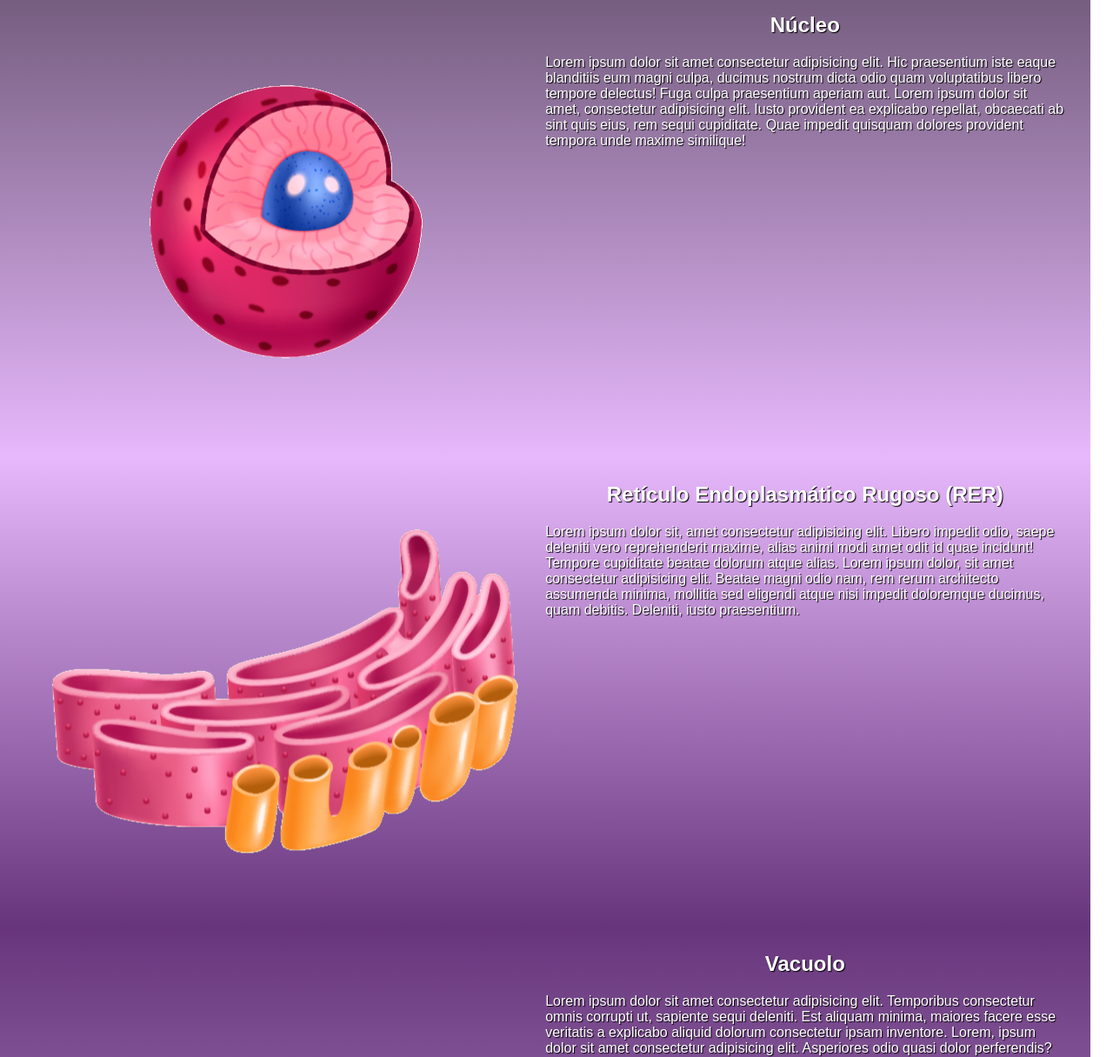
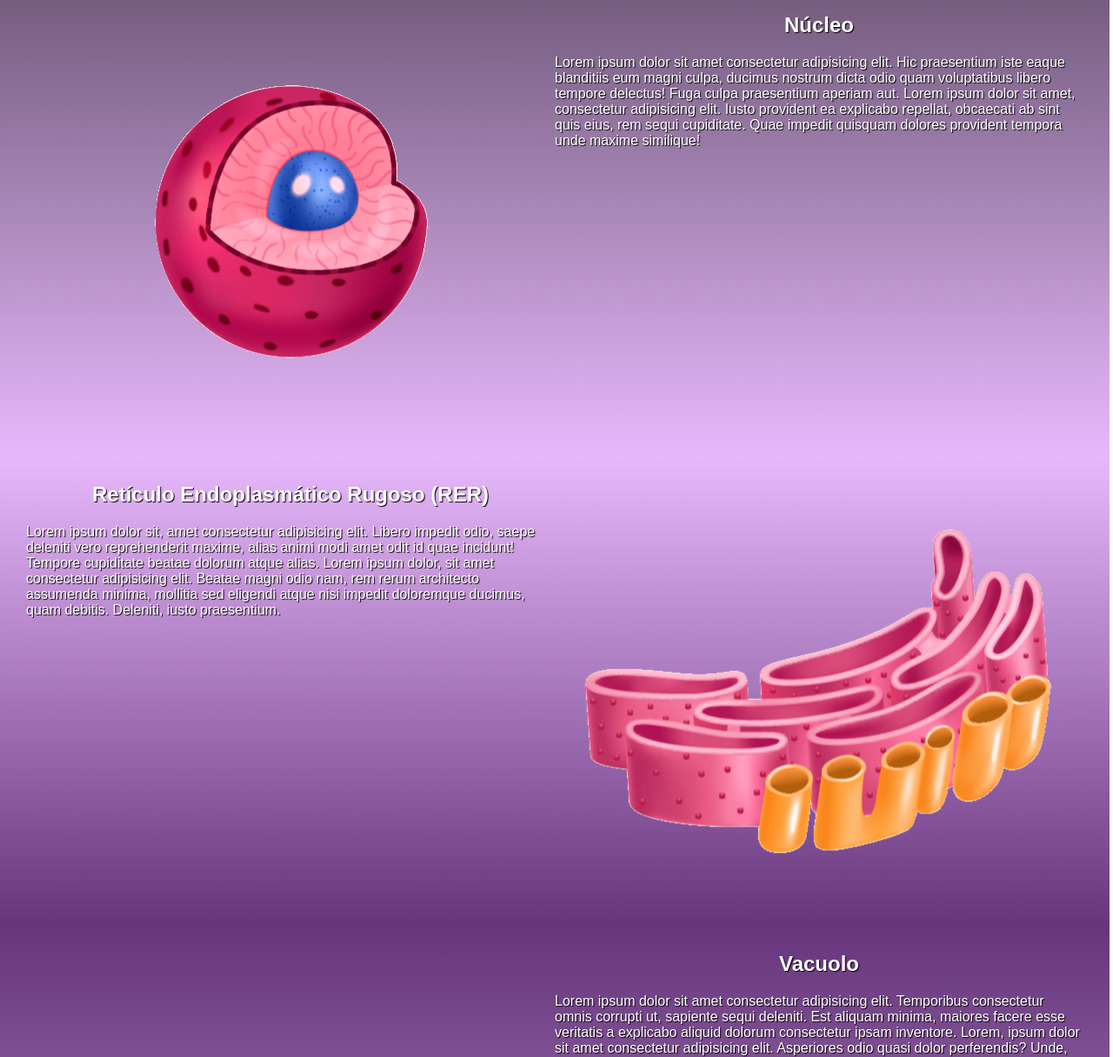
Before and after one commit to colacco/projeto-cell, a plain HTML site: page index.html in a window 1280 px wide. Shown: the part 592-1808 px from the top of the page at 87% size. Drawn offline with Linux system fonts and the light colour scheme.

Commit message:
animação

```diff
--- a/components/styles/media.css
+++ b/components/styles/media.css
@@ -2,12 +2,13 @@
 
     section{
         height: 60vh;
+        width: 95vw;
     }
 
     section > div.img{
         display: flex;
         float: left;
-        width: 50%;
+        /*width: 50%;*/
         height: 100%;
 
     }
@@ -18,4 +19,35 @@
         float: right;
         width: 50%;
     }
+
+
+    section > div.img1{
+        display: flex;
+        float: left;
+        width: 50%;
+        height: 100%;
+
+    }
+
+    section > div.content1{
+        display: flex;
+        flex-direction: column;
+        float: right;
+        width: 50%;
+    }
+
+    section > div.img2{
+        display: flex;
+        float: right;
+        width: 50%;
+        height: 100%;
+
+    }
+
+    section > div.content2{
+        display: flex;
+        flex-direction: column;
+        float: left;
+        width: 50%;
+    }
 }
--- a/components/styles/style.css
+++ b/components/styles/style.css
@@ -15,6 +15,27 @@ Grandes Telas: Acima de 1200px
     font-family: Arial, Helvetica, sans-serif;
     color:white;
 }
+
+@keyframes animation1{
+    from{
+        transform: translateX(-386px);
+    }
+
+    to{
+        transform: translate(0px);
+    }
+}
+
+@keyframes animation2{
+    from{
+        transform: translateX(386px);
+    }
+
+    to{
+        transform: translate(0px);
+    }
+}
+
 
 :root{
     --cor1: #D06CFC;
@@ -56,9 +77,18 @@ section > div > p.text{
     text-shadow: 1px 1px 1px black;
 }
 
-section > div.img{
+section > div.img1{
     margin: auto;
+    animation-name: animation1;
+    animation-duration: 2s;
 }
+
+section > div.img2{
+    margin: auto;
+    animation-name: animation2;
+    animation-duration: 2s;
+}
+
 
 #org{
     background-color: black;
--- a/index.html
+++ b/index.html
@@ -21,10 +21,10 @@
     <h1 id="org">Organelas</h1>
 
     <section id="nucleus">
-        <div class="img">
+        <div class="img1">
             <img src="images/nucleus-resized.png" alt="nucleus">
         </div>
-        <div class="content">
+        <div class="content1">
             <h2 class="title">Núcleo</h2>
             <p class="text">Lorem ipsum dolor sit amet consectetur adipisicing elit. Hic praesentium iste eaque blanditiis eum magni culpa, ducimus nostrum dicta odio quam voluptatibus libero tempore delectus! Fuga culpa praesentium aperiam aut. Lorem ipsum dolor sit amet, consectetur adipisicing elit. Iusto provident ea explicabo repellat, obcaecati ab sint quis eius, rem sequi cupiditate. Quae impedit quisquam dolores provident tempora unde maxime similique!</p>
         </div>
@@ -32,10 +32,10 @@
     </section>
 
     <section id="er">
-        <div class="img">
+        <div class="img2">
             <img src="images/endoplasmic-reticulum-resized.png" alt="endoplasmic-reticulum">
         </div>
-        <div class="content">
+        <div class="content2">
             <h2 class="title">Retículo Endoplasmático Rugoso (RER)</h2>
             <p class="text">Lorem ipsum dolor sit, amet consectetur adipisicing elit. Libero impedit odio, saepe deleniti vero reprehenderit maxime, alias animi modi amet odit id quae incidunt! Tempore cupiditate beatae dolorum atque alias. Lorem ipsum dolor, sit amet consectetur adipisicing elit. Beatae magni odio nam, rem rerum architecto assumenda minima, mollitia sed eligendi atque nisi impedit doloremque ducimus, quam debitis. Deleniti, iusto praesentium.</p>
         </div>
@@ -43,10 +43,10 @@
     </section>
 
     <section id="vacuole">
-        <div class="img">
+        <div class="img1">
             <img src="images/vacuole-resized.png" alt="vacuole">
         </div>
-        <div class="content">
+        <div class="content1">
             <h2 class="title">Vacuolo</h2>
             <p class="text">Lorem ipsum dolor sit amet consectetur adipisicing elit. Temporibus consectetur omnis corrupti ut, sapiente sequi deleniti. Est aliquam minima, maiores facere esse veritatis a explicabo aliquid dolorum consectetur ipsam inventore. Lorem, ipsum dolor sit amet consectetur adipisicing elit. Asperiores odio quasi dolor perferendis? Unde, tempora sint! Magni deleniti quam reiciendis vero accusamus magnam non! Iusto porro error necessitatibus alias est.</p>
         </div>
@@ -54,10 +54,10 @@
     </section>
 
     <section id="mitochondria">
-        <div class="img">
+        <div class="img2">
             <img src="images/mitochondria-resized.png" alt="mitochondria">
         </div>
-        <div class="content">
+        <div class="content2">
             <h2 class="title">Mitocôndria</h2>
             <p class="text">Lorem ipsum dolor sit amet consectetur adipisicing elit. Temporibus consectetur omnis corrupti ut, sapiente sequi deleniti. Est aliquam minima, maiores facere esse veritatis a explicabo aliquid dolorum consectetur ipsam inventore. Lorem, ipsum dolor sit amet consectetur adipisicing elit. Asperiores odio quasi dolor perferendis? Unde, tempora sint! Magni deleniti quam reiciendis vero accusamus magnam non! Iusto porro error necessitatibus alias est.</p>
         </div>
@@ -65,10 +65,10 @@
     </section>
 
     <section id="lysosome">
-        <div class="img">
+        <div class="img1">
             <img src="images/lysosomes-resized.png" alt="lysosome">
         </div>
-        <div class="content">
+        <div class="content1">
             <h2 class="title">Lisossomo</h2>
             <p class="text">Lorem ipsum dolor sit amet consectetur adipisicing elit. Temporibus consectetur omnis corrupti ut, sapiente sequi deleniti. Est aliquam minima, maiores facere esse veritatis a explicabo aliquid dolorum consectetur ipsam inventore. Lorem, ipsum dolor sit amet consectetur adipisicing elit. Asperiores odio quasi dolor perferendis? Unde, tempora sint! Magni deleniti quam reiciendis vero accusamus magnam non! Iusto porro error necessitatibus alias est.</p>
         </div>
@@ -76,10 +76,10 @@
     </section>
 
     <section id="golgi">
-        <div class="img">
+        <div class="img2">
             <img src="images/golgi-resized.png" alt="golgi-complex">
         </div>
-        <div class="content">
+        <div class="content2">
             <h2 class="title">Complexo de Golgi</h2>
             <p class="text">Lorem ipsum dolor sit amet consectetur adipisicing elit. Temporibus consectetur omnis corrupti ut, sapiente sequi deleniti. Est aliquam minima, maiores facere esse veritatis a explicabo aliquid dolorum consectetur ipsam inventore. Lorem, ipsum dolor sit amet consectetur adipisicing elit. Asperiores odio quasi dolor perferendis? Unde, tempora sint! Magni deleniti quam reiciendis vero accusamus magnam non! Iusto porro error necessitatibus alias est.</p>
         </div>
@@ -88,10 +88,10 @@
 
     <section id="centrosome">
 
-        <div class="img">
+        <div class="img1">
             <img src="images/microtubules-resized.png" alt="centrosome">
         </div>
-        <div class="content">
+        <div class="content1">
             <h2 class="title">Centrossomo</h2>
             <p class="text">Lorem ipsum dolor sit amet consectetur adipisicing elit. Temporibus consectetur omnis corrupti ut, sapiente sequi deleniti. Est aliquam minima, maiores facere esse veritatis a explicabo aliquid dolorum consectetur ipsam inventore. Lorem, ipsum dolor sit amet consectetur adipisicing elit. Asperiores odio quasi dolor perferendis? Unde, tempora sint! Magni deleniti quam reiciendis vero accusamus magnam non! Iusto porro error necessitatibus alias est.</p>
         </div>
```
